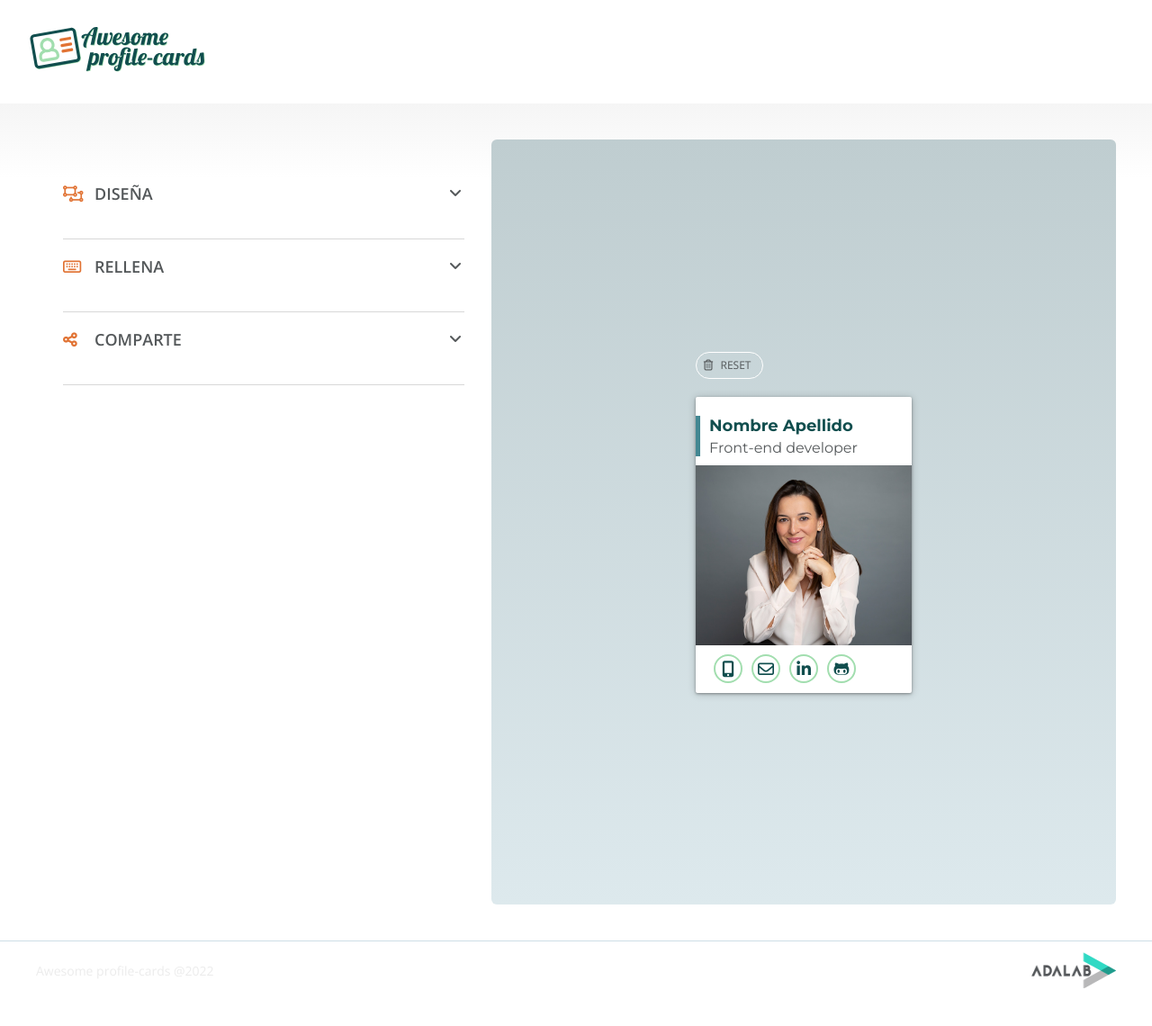
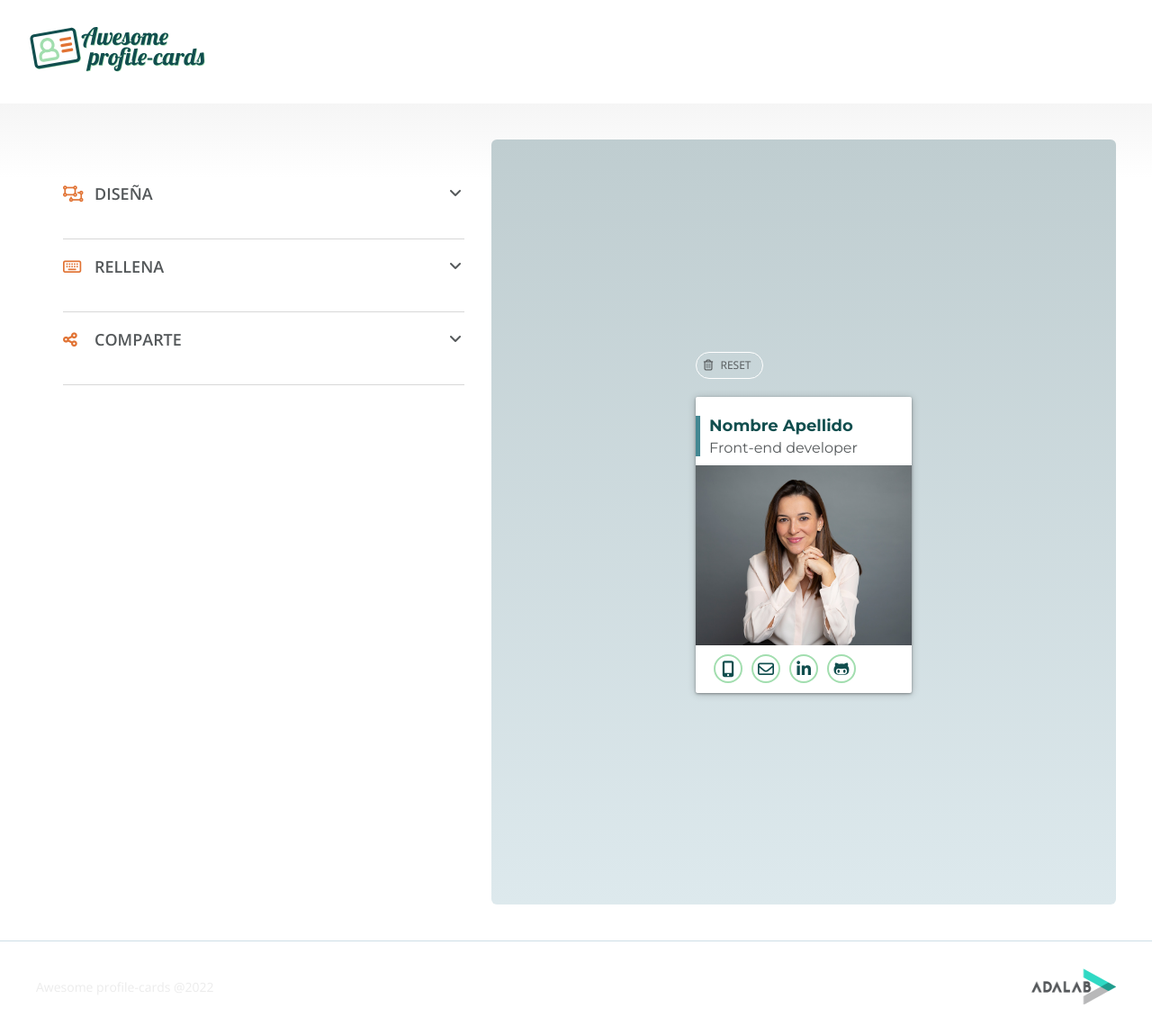
Before and after one commit to Adalab/project-promo-p-module-2-team-1, a website: page docs/create.html in a window 1280 px wide. Shown: the whole page at 90% size. Before the commit the page ends 1105 px from the top, so only its background shows below. Drawn offline with nearby package versions, Linux system fonts and the light colour scheme.

Commit message:
change height footer

```diff
--- a/src/scss/layout/_footer.scss
+++ b/src/scss/layout/_footer.scss
@@ -23,8 +23,7 @@
     flex-direction: row;
     justify-content: space-between;
     padding: 0 40px;
-    height: 60px;
-  }
+   }
   .footer_awesome {
     margin-top: 18px;
   }
```
Also changed, not shown: docs/create.html (+0 -2 lines), src/html/partials/form-fill.html (+0 -2 lines), docs/assets/css/main.css.
